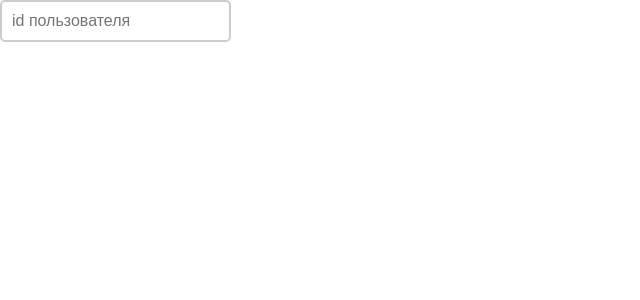
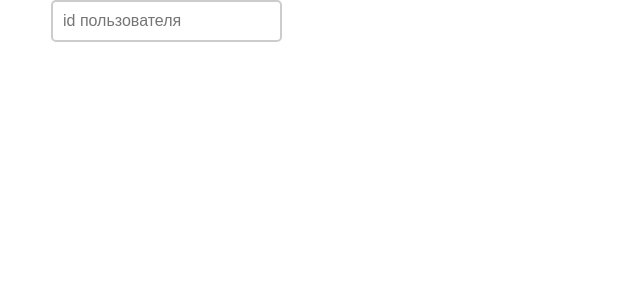
Before and after one commit to Scat55/QuickDeal, a Vue app: page / in a window 1280 px wide. Shown: the top 300 px of the page, without its empty margins (0-640 px from the left). Built offline with nearby package versions, Linux system fonts and the light colour scheme.

Commit message:
feat: create container components

```diff
--- a/src/pages/Home.vue
+++ b/src/pages/Home.vue
@@ -1,11 +1,14 @@
 <script setup lang="ts">
 import { Input } from '@/shared/input';
+import { Container } from '@/shared/container';
 </script>
 
 <template>
-  <div>
-    <Input type="text" placeholder="id пользователя" />
-  </div>
+  <header class="header">
+    <Container>
+      <Input type="text" placeholder="id пользователя" />
+    </Container>
+  </header>
 </template>
 
 <style scoped></style>
--- /dev/null
+++ b/src/shared/container/index.ts
@@ -0,0 +1 @@
+export { default as Container } from './ui.vue';
--- /dev/null
+++ b/src/shared/container/ui.vue
@@ -0,0 +1,15 @@
+<template>
+  <div class="container">
+    <slot></slot>
+  </div>
+</template>
+
+<script setup lang="ts"></script>
+
+<style scoped lang="scss">
+.container {
+  max-width: 75.5rem;
+  margin: 0 auto;
+  padding: 0 0.9375rem;
+}
+</style>
```
